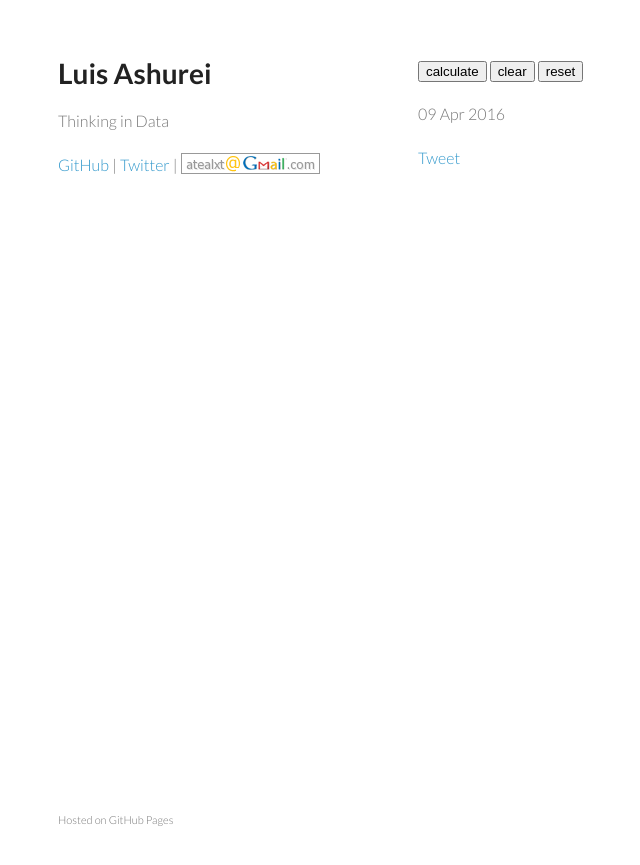
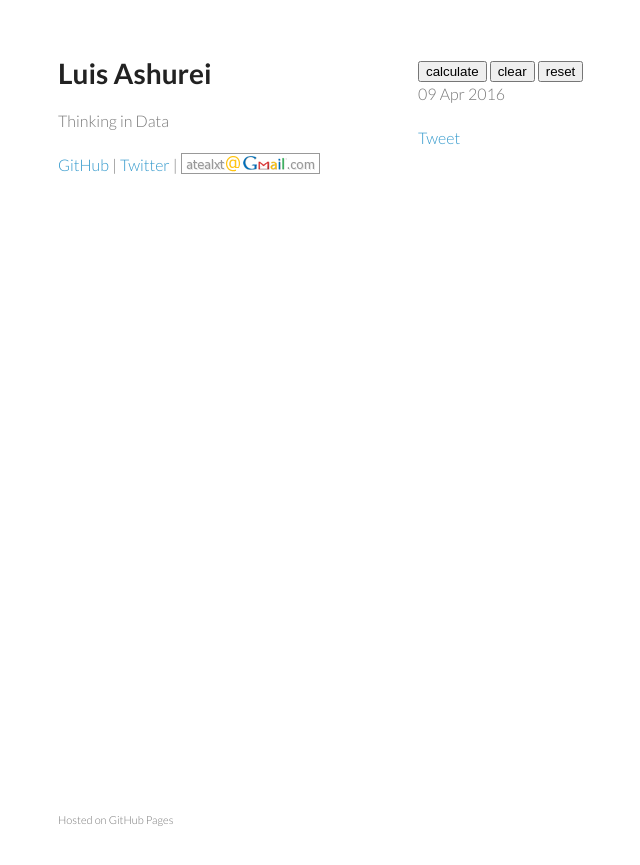
Before and after one commit to atealxt/atealxt.github.io, a Jekyll site: the page built from _posts/2016-04-09-gini-impurity-calculator.html, in a window 1280 px wide. Shown: the top 865 px of the page, without its empty margins (102-742 px from the left). Built offline with Jekyll 4.4.1, drawn with Linux system fonts in a browser that asks for light colours; comment, search, counter and statistics services are not loaded.

Commit message:
Update 2016-04-09-gini-impurity-calculator.html

```diff
--- a/_posts/2016-04-09-gini-impurity-calculator.html
+++ b/_posts/2016-04-09-gini-impurity-calculator.html
@@ -6,13 +6,10 @@
 index: false
 comments: disqus
 ---
-<p>
+
 <input type="button" id="calc" value="calculate"/>
 <input type="button" id="clear" value="clear"/>
 <input type="reset" id="reset" value="reset"/>
-
-<div id="output" style="font-weight: bold;"></div>
-</p>
 
 <script type="text/javascript" src="http://code.jquery.com/jquery-1.12.3.min.js"></script>
 <script type="text/javascript">
```
Also changed, not shown: other parts of _posts/2016-04-09-gini-impurity-calculator.html (+0 -3 lines).
